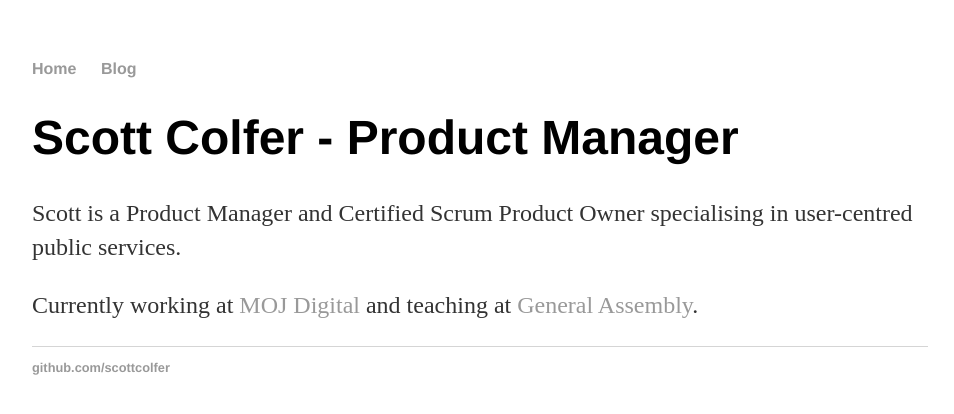
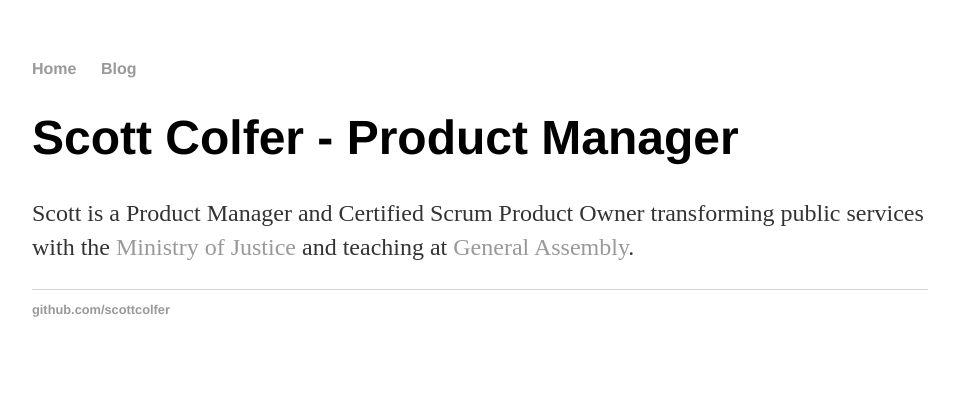
Before and after one commit to scottcolfer/scottcolfer.github.io, a Jekyll site: the page built from index.html, in a window 1280 px wide. Shown: the top 414 px of the page, without its empty margins (160-1114 px from the left). Built offline with Jekyll 4.4.1, drawn with Linux system fonts in a browser that asks for light colours.

Commit message:
Update index.html
Updated description.
Basic text edits so committed directly to master.

```diff
--- a/index.html
+++ b/index.html
@@ -4,6 +4,5 @@ title: Scott Colfer - Product Manager
 ---
 <div class="blurb">
         <h1>Scott Colfer - Product Manager</h1>
-	<p>Scott is a Product Manager and Certified Scrum Product Owner specialising in user-centred public services.</p>
-	<p> Currently working at <a href="https://mojdigital.blog.gov.uk/">MOJ Digital</a> and teaching at <a href="https://generalassemb.ly/instructors/scott-colfer/7041">General Assembly</a>.</p>
+	<p>Scott is a Product Manager and Certified Scrum Product Owner transforming public services with the <a href="https://mojdigital.blog.gov.uk/">Ministry of Justice</a> and teaching at <a href="https://generalassemb.ly/instructors/scott-colfer/7041">General Assembly</a>.</p>
 </div><!-- /.blurb -->
```
